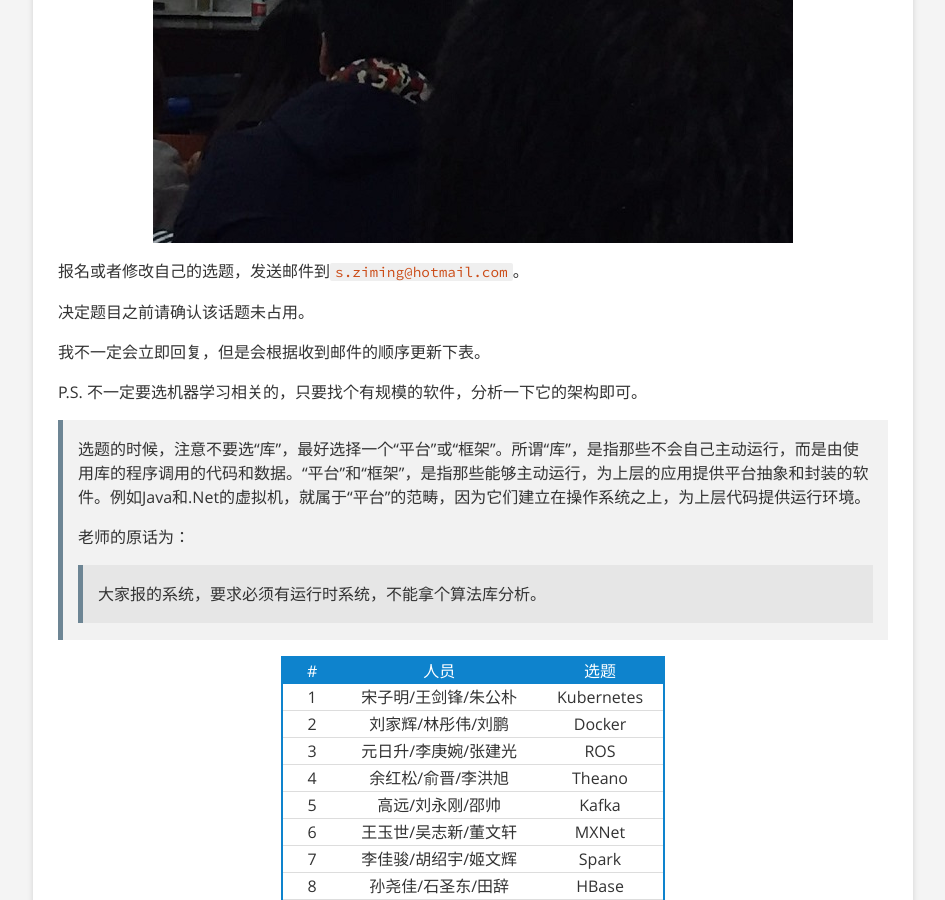
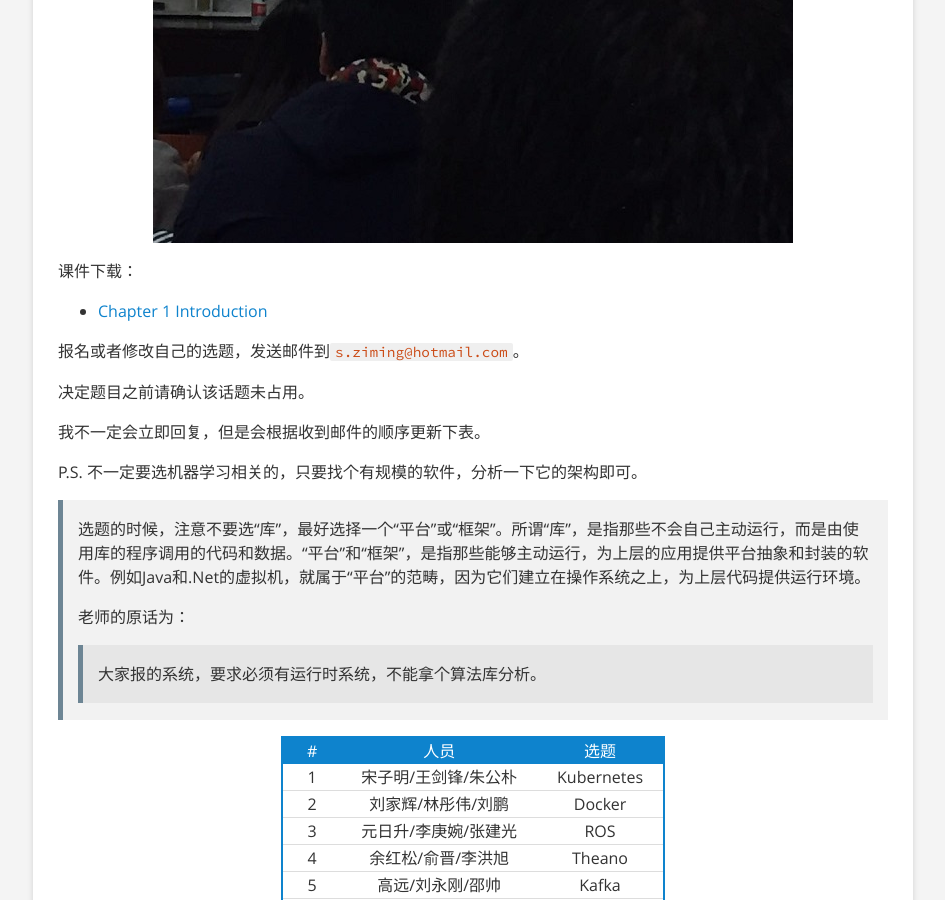
Before and after one commit to songziming/blog, a Jekyll site: the page built from arch.md, in a window 1280 px wide and 900 px high, scrolled down 775 px. Shown: the whole window, without its empty margins (167-1112 px from the left). Built offline with Jekyll 4.4.1, drawn with Linux system fonts in a browser that asks for light colours.

Commit message:
added a new record

```diff
--- a/arch.md
+++ b/arch.md
@@ -4,6 +4,9 @@
 ---
 
 ![](/assets/images/android_arch.jpg)
+
+课件下载：
+- [Chapter 1 Introduction](http://songziming.qiniudn.com/arch/chapter1_Introduction.pdf)
 
 报名或者修改自己的选题，发送邮件到`s.ziming@hotmail.com`。
 
```
